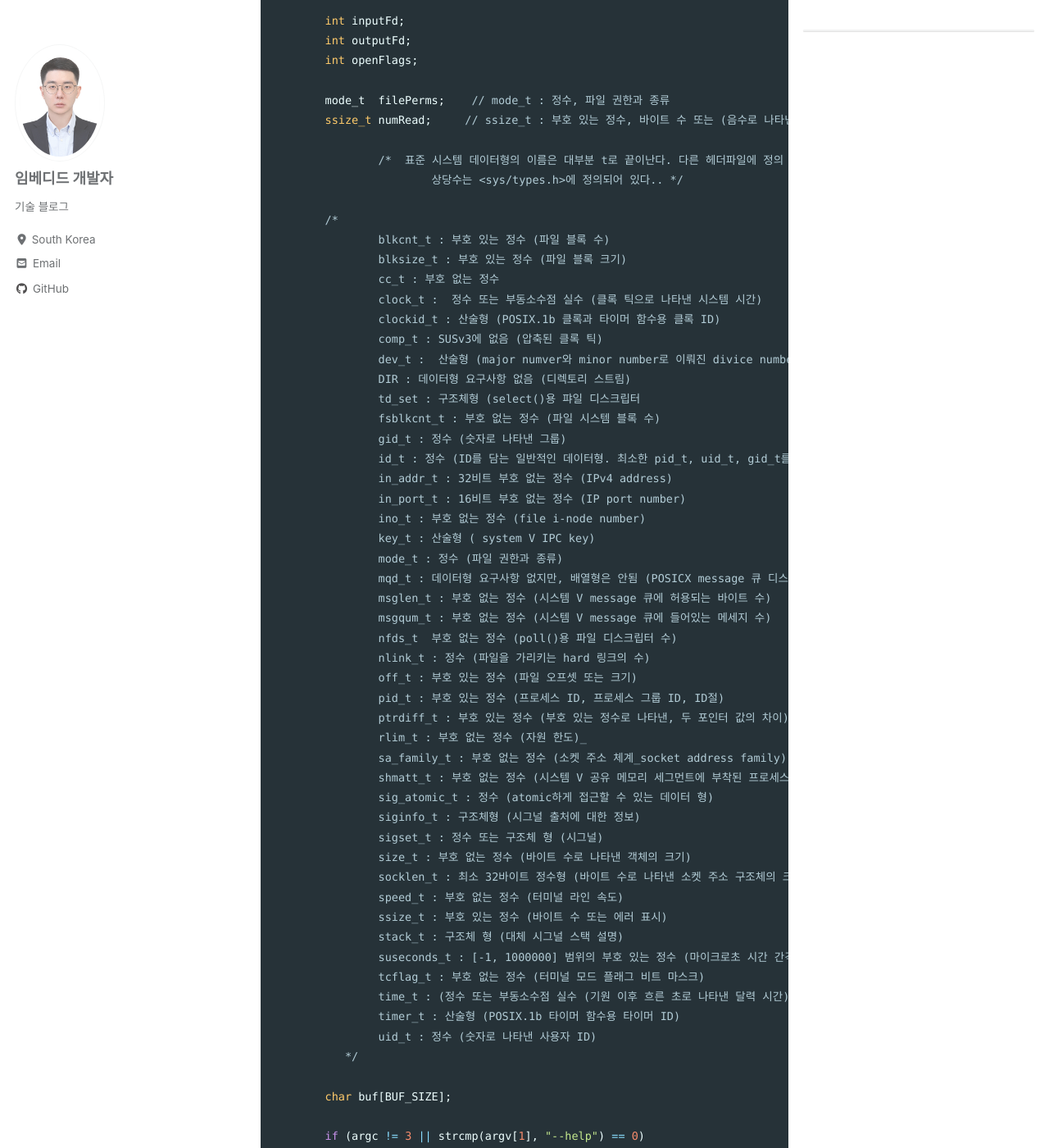
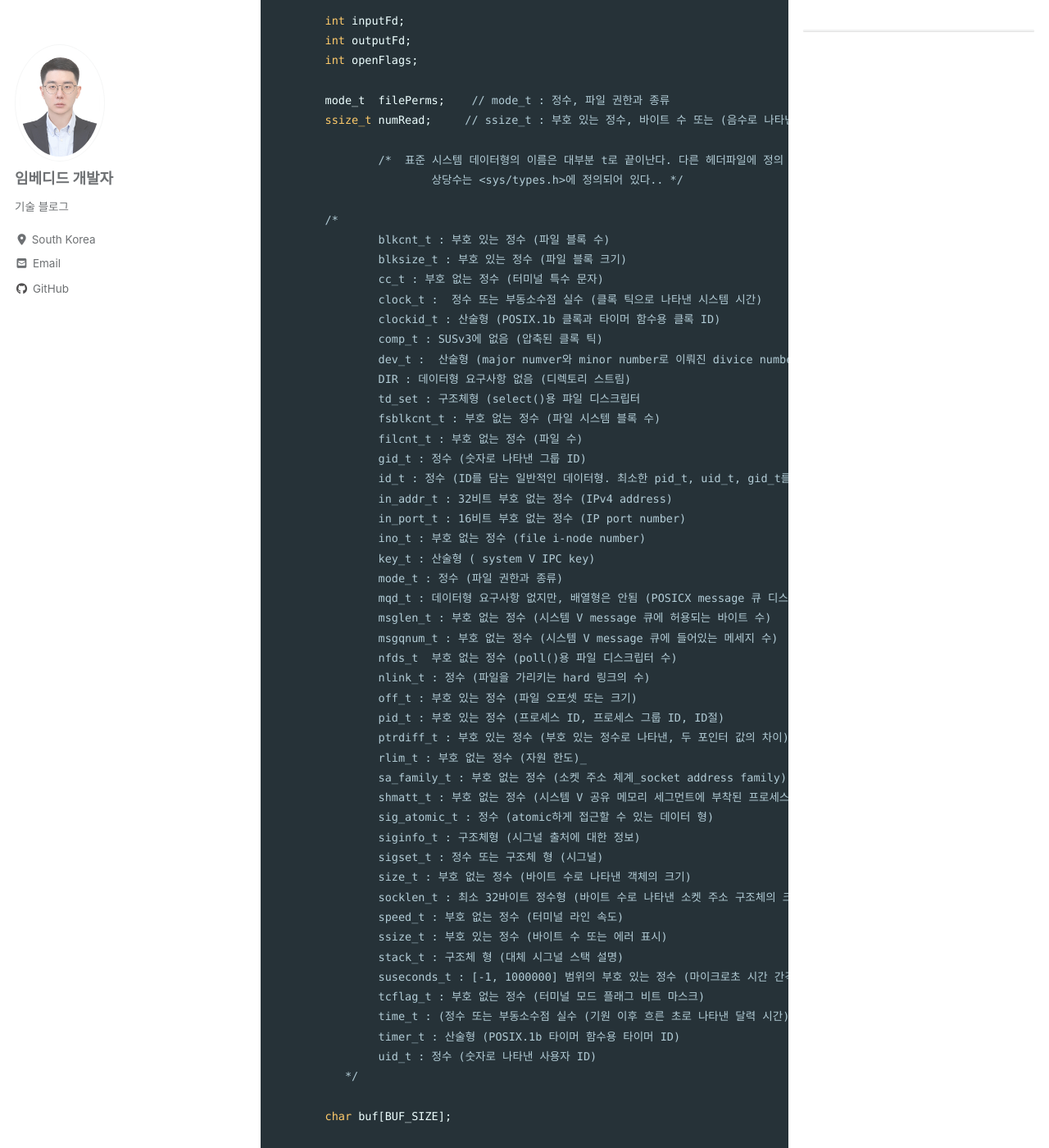
Before and after one commit to LiBReShiNn/azabell1993.github.io, a Jekyll site: the page built from _posts/2021-05-14-copy.md, in a window 1280 px wide and 1400 px high, scrolled down 2730 px. Shown: the whole window at 82% size. Built offline with Jekyll 4.4.1, drawn with Linux system fonts in a browser that asks for light colours; cached includes are drawn as plain includes; nearby versions of some CDN libraries; comment, search, counter and statistics services are not loaded; some of the changed text lies outside the part shown.

Commit message:
modify_copy

```diff
--- a/_posts/2021-05-14-copy.md
+++ b/_posts/2021-05-14-copy.md
@@ -129,7 +129,7 @@ int main(int argc, char *argv[])
 	/*
 		blkcnt_t : 부호 있는 정수 (파일 블록 수)
 		blksize_t : 부호 있는 정수 (파일 블록 크기)
-		cc_t : 부호 없는 정수
+		cc_t : 부호 없는 정수 (터미널 특수 문자)
 		clock_t :  정수 또는 부동소수점 실수 (클록 틱으로 나타낸 시스템 시간)
 		clockid_t : 산술형 (POSIX.1b 클록과 타이머 함수용 클록 ID)
 		comp_t : SUSv3에 없음 (압축된 클록 틱)
@@ -137,7 +137,8 @@ int main(int argc, char *argv[])
 		DIR : 데이터형 요구사항 없음 (디렉토리 스트림)
 		td_set : 구조체형 (select()용 퍄일 디스크립터
 		fsblkcnt_t : 부호 없는 정수 (파일 시스템 블록 수)
-		gid_t : 정수 (숫자로 나타낸 그룹)
+		filcnt_t : 부호 없는 정수 (파일 수)
+		gid_t : 정수 (숫자로 나타낸 그룹 ID)
 		id_t : 정수 (ID를 담는 일반적인 데이터형. 최소한 pid_t, uid_t, gid_t를 담을 만큼 커야 한다.
 		in_addr_t : 32비트 부호 없는 정수 (IPv4 address)
 		in_port_t : 16비트 부호 없는 정수 (IP port number)
@@ -146,7 +147,7 @@ int main(int argc, char *argv[])
 		mode_t : 정수 (파일 권한과 종류)
 		mqd_t : 데이터형 요구사항 없지만, 배열형은 안됨 (POSICX message 큐 디스크립터)
 		msglen_t : 부호 없는 정수 (시스템 V message 큐에 허용되는 바이트 수)
-		msgqum_t : 부호 없는 정수 (시스템 V message 큐에 들어있는 메세지 수)
+		msgqnum_t : 부호 없는 정수 (시스템 V message 큐에 들어있는 메세지 수)
 		nfds_t  부호 없는 정수 (poll()용 파일 디스크립터 수)
 		nlink_t : 정수 (파일을 가리키는 hard 링크의 수)
 		off_t : 부호 있는 정수 (파일 오프셋 또는 크기)
```
Also changed, not shown: _posts/2021-05-07-archbasic.md (+2 -2 lines), _posts/2021-05-10-arch2.md (+1 -1 lines).
